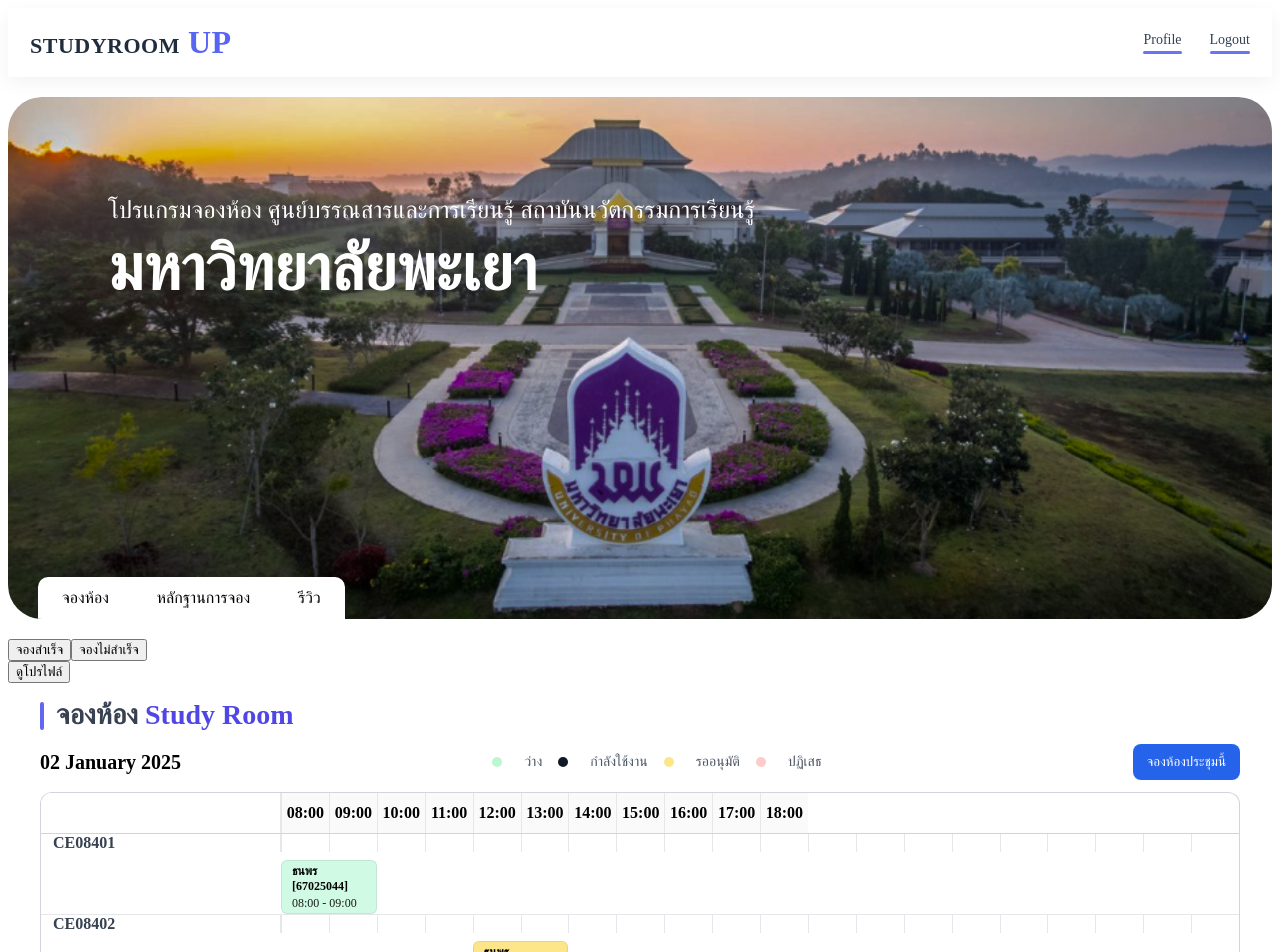
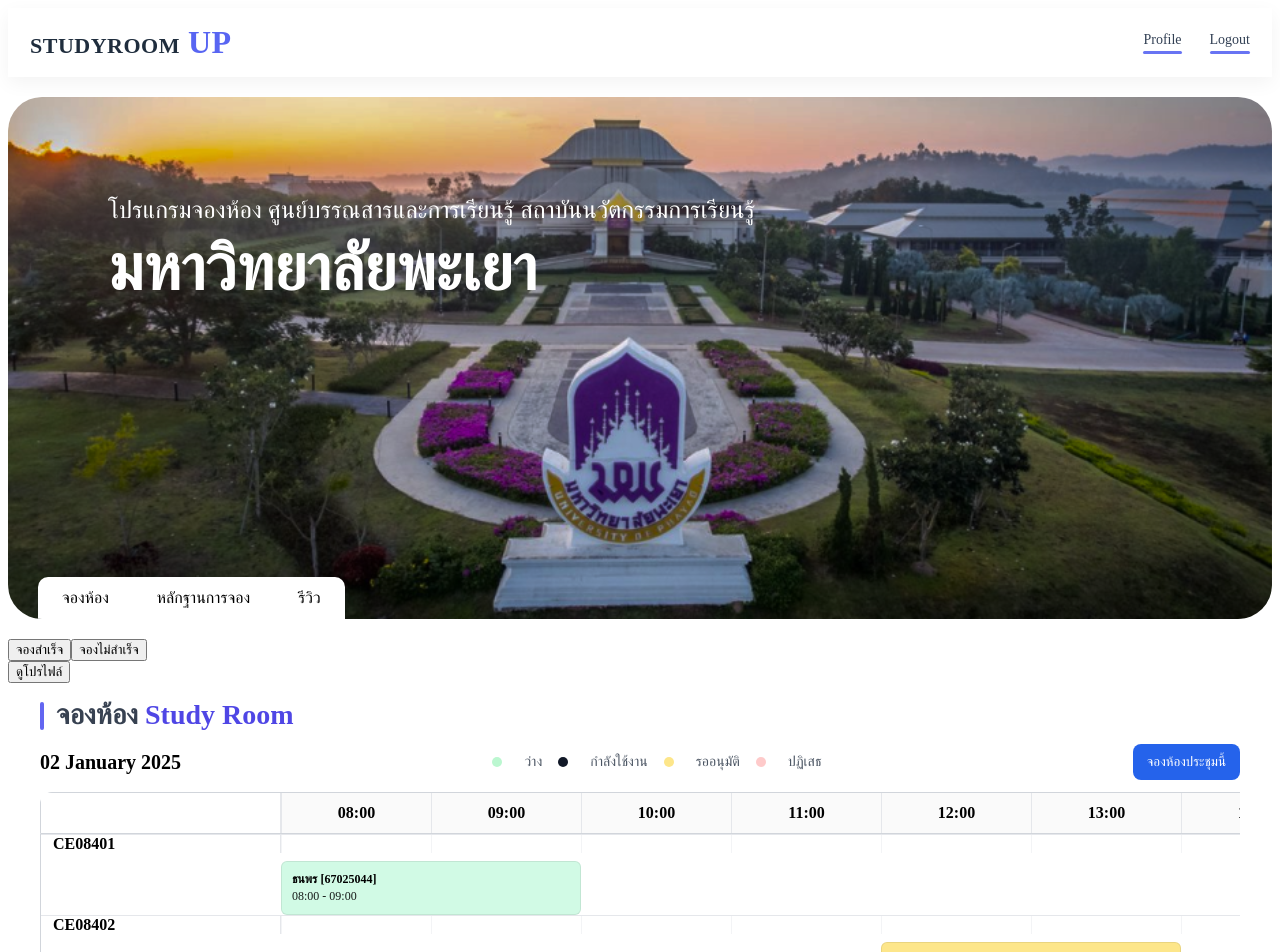
Before and after one commit to Altroria-Art/Booking_Room, a Vue app: page / in a window 1280 px wide. Shown: the top 952 px of the page. Built offline with nearby package versions, Linux system fonts and the light colour scheme.

Commit message:
Timeline page v.0.1

```diff
--- a/src/components/RoomSchedule.vue
+++ b/src/components/RoomSchedule.vue
@@ -3,61 +3,59 @@
 
 // กำหนดช่วงเวลา (ชั่วโมงเต็ม)
 const startHour = 8
-const endHour = 18   // 8.00–18.00
+const endHour   = 16   // 8.00–16.00
 
-// header เวลา
+// 1 ช่องเล็ก = 30 นาที
+const slotMinutes   = 30
+const slotsPerHour  = 60 / slotMinutes      // 2 ช่อง/ชม.
+const SLOT_W        = 150                   // px ต่อ 1 ช่องเล็ก (30 นาที)
+
+// จำนวนคอลัมน์ทั้งหมด (ช่องเล็ก)
+const colsCount = computed(() => (endHour - startHour) * slotsPerHour)
+
+// ความกว้างรวมของกริด (คอลัมน์ชื่อห้อง 240px + ช่องเล็กทั้งหมด)
+// หมายเหตุ: กล่อง .grid-head/.grid-body ใช้ box-sizing:border-box
+const INNER_W = computed(() => 240 + colsCount.value * SLOT_W)
+
+// ชั่วโมงสำหรับแสดง label
 const hours = computed(() => {
-  const arr = []
-  for (let h = startHour; h <= endHour; h++) arr.push(h)
-  return arr
+  const a = []
+  for (let h = startHour; h <= endHour; h++) a.push(h)
+  return a
 })
 
-// รายชื่อห้อง (แถวซ้าย)
+// รายชื่อห้อง
 const rooms = ref([
-  'CE08401', 'CE08402', 'CE08403', 'CE08404',
-  'CE08405', 'CE08406', 'CE08407', 'CE08408',
+  'CE08401','CE08402','CE08403','CE08404',
+  'CE08405','CE08406','CE08407','CE08408',
 ])
 
 // อีเวนต์ตัวอย่าง
-// room: ห้อง, start/end: เวลาในรูปแบบ 'HH:MM'
 const events = ref([
-  { room: 'CE08401', title: 'ธนพร [67025044]', start: '08:00', end: '09:00', status: 'free' },
-  { room: 'CE08402', title: 'ธนพร [67025044]', start: '10:00', end: '11:00', status: 'pending' },
-  { room: 'CE08403', title: 'ธนพร [67025044]', start: '08:00', end: '09:00', status: 'busy' },
-  { room: 'CE08403', title: 'ธนพร [67025044]', start: '11:00', end: '13:00', status: 'pending' },
-  { room: 'CE08405', title: 'ธนพร [67025044]', start: '08:00', end: '09:00', status: 'free' },
+  { room:'CE08401', title:'ธนพร [67025044]', start:'08:00', end:'09:00', status:'free' },
+  { room:'CE08402', title:'ธนพร [67025044]', start:'10:00', end:'11:00', status:'pending' },
+  { room:'CE08403', title:'ธนพร [67025044]', start:'08:00', end:'09:00', status:'busy' },
+  { room:'CE08403', title:'ธนพร [67025044]', start:'11:00', end:'13:00', status:'pending' },
+  { room:'CE08405', title:'ธนพร [67025044]', start:'08:00', end:'09:00', status:'free' },
 ])
 
-// แปลงเวลาเป็น “คอลัมน์” และความกว้าง (col-span) ของ grid
-// 1 ช่อง = 30 นาที (ละเอียดครึ่งชั่วโมง)
-const slotMinutes = 30
-const colsCount = computed(() => ((endHour - startHour) * 60) / slotMinutes)
-
-function parseHM(s) {
-  const [h, m] = s.split(':').map(Number)
-  return { h, m }
+function parseHM(s){ const [h,m] = s.split(':').map(Number); return {h,m} }
+function minutesFromStart(h,m){ return (h - startHour) * 60 + m }
+function toGridCol(timeStr){
+  const {h,m} = parseHM(timeStr)
+  const mins = minutesFromStart(h,m)
+  return Math.floor(mins / slotMinutes) + 1 // grid เริ่มที่ 1
 }
-function minutesFromStart(h, m) {
-  return (h - startHour) * 60 + m
-}
-function toGridCol(timeStr) {
-  const { h, m } = parseHM(timeStr)
-  const mins = minutesFromStart(h, m)
-  // +1 เพราะ grid-column เริ่มที่ 1
-  return Math.floor(mins / slotMinutes) + 1
-}
-function colSpan(startStr, endStr) {
+function colSpan(startStr,endStr){
   const s = parseHM(startStr), e = parseHM(endStr)
-  const mins = minutesFromStart(e.h, e.m) - minutesFromStart(s.h, s.m)
+  const mins = minutesFromStart(e.h,e.m) - minutesFromStart(s.h,s.m)
   return Math.max(1, Math.ceil(mins / slotMinutes))
 }
-
-// จัดสีตามสถานะ
-function statusClass(st) {
-  switch (st) {
-    case 'free': return 'ev-free'        // เขียวอ่อน
-    case 'busy': return 'ev-busy'        // ดำ
-    case 'pending': return 'ev-pending'  // ส้มอ่อน
+function statusClass(st){
+  switch(st){
+    case 'free': return 'ev-free'
+    case 'busy': return 'ev-busy'
+    case 'pending': return 'ev-pending'
     default: return ''
   }
 }
@@ -65,7 +63,6 @@
 
 <template>
   <section class="wrap">
-
     <!-- หัวข้อ -->
     <div class="section-title">
       <span class="bar"></span>
@@ -75,54 +72,57 @@
     <!-- แถบวันที่ + ปุ่ม + legend -->
     <div class="toolbar">
       <div class="date">02 January 2025</div>
-
       <div class="legend">
         <span class="dot dot-free"></span> ว่าง
         <span class="dot dot-busy"></span> กำลังใช้งาน
         <span class="dot dot-pending"></span> รออนุมัติ
         <span class="dot dot-deny"></span> ปฏิเสธ
       </div>
-
       <button class="primary">จองห้องประชุมนี้</button>
     </div>
 
-    <!-- ตาราง (หัวเวลา) -->
-    <div class="grid-head" :style="{ gridTemplateColumns: `240px repeat(${colsCount}, 1fr)` }">
+    <!-- ตัวห่อสกรอลล์ ‘เดียวกัน’ -->
+    <div class="scroll-x">
+      <!-- หัวเวลา -->
+      <div
+        class="grid-head"
+        :style="{
+          width: INNER_W + 'px',
+          gridTemplateColumns: `240px repeat(${colsCount}, ${SLOT_W}px)`
+        }"
+      >
         <div class="corner"></div>
         <div v-for="h in hours" :key="h" class="head-hour">
           {{ String(h).padStart(2,'0') }}:00
         </div>
       </div>
 
-    <!-- ตาราง body -->
-    <div class="grid-body">
+      <!-- ตัวตาราง -->
+      <div class="grid-body" :style="{ width: INNER_W + 'px' }">
         <div
           v-for="room in rooms"
           :key="room"
           class="row"
-        :style="{ gridTemplateColumns: `240px repeat(${colsCount}, 1fr)` }"
+          :style="{ gridTemplateColumns: `240px repeat(${colsCount}, ${SLOT_W}px)` }"
         >
-        <!-- เซลล์ชื่อห้อง (คอลัมน์ซ้าย) -->
+          <!-- คอลัมน์ชื่อห้อง -->
           <div class="room">{{ room }}</div>
 
-        <!-- เส้นแบ็คกราวด์ช่องเวลา -->
-        <template v-for="c in colsCount" :key="c">
-          <div class="cell"></div>
-        </template>
+          <!-- ช่องเวลา (เส้นพื้นหลัง) -->
+          <div v-for="c in colsCount" :key="c" class="cell"></div>
 
-        <!-- อีเวนต์ของห้องนั้น -->
-        <template v-for="ev in events.filter(e => e.room === room)" :key="ev.title + ev.start">
+          <!-- อีเวนต์ -->
           <div
+            v-for="ev in events.filter(e => e.room === room)"
+            :key="ev.title + ev.start"
             class="event"
             :class="statusClass(ev.status)"
-            :style="{
-              gridColumn: `${toGridCol(ev.start)+1} / span ${colSpan(ev.start, ev.end)}`,
-            }"
+            :style="{ gridColumn: `${1 + toGridCol(ev.start)} / span ${colSpan(ev.start, ev.end)}` }"
           >
             <div class="ev-title">{{ ev.title }}</div>
             <div class="ev-time">{{ ev.start }} - {{ ev.end }}</div>
           </div>
-        </template>
+        </div>
       </div>
     </div>
   </section>
@@ -149,42 +149,59 @@
 .dot-deny{ background:#fecaca; }
 .primary{ background:#2563eb; color:#fff; border:none; border-radius:8px; padding:10px 14px; cursor:pointer; }
 
-/* grid head */
-.grid-head {
-  display: grid;
-  align-items: center;
+/* ตัวห่อที่มีสกรอลล์แนวนอนร่วมกัน */
+.scroll-x{
+  width:100%;
+  overflow-x:auto;            /* เลื่อนซ้าย-ขวาร่วมกัน */
+}
+
+/* สำคัญ: ให้ width รวม border/padding ไม่บวกเพิ่ม */
+.grid-head,
+.grid-body,
+.row{
+  box-sizing: border-box;
+  column-gap: 0;              /* ไม่ให้มีช่องว่างเพิ่ม */
+}
+
+/* ให้หัวเวลา “ลอยติดบน” เวลาเลื่อนแนวตั้ง */
+.grid-head{
+  position: sticky;
+  top: 0;
+  z-index: 2;                 /* ให้อยู่เหนือ event */
+  display:grid;
   border:1px solid #d1d5db;
   border-bottom:none;
   border-radius:12px 12px 0 0;
-  overflow:hidden;
   background:#fff;
 }
-.grid-head .corner { background:#fff; height:40px; display:flex; align-items:center; padding-left:12px; border-right:1px solid #e5e7eb; }
-.grid-head .head-hour {
+.grid-head .corner{ height:40px; border-right:1px solid #e5e7eb; background:#fff; }
+.grid-head .head-hour{
   height:40px; display:flex; align-items:center; justify-content:center;
   font-weight:700; border-left:1px solid #e5e7eb; background:#fafafa;
 }
 
 /* grid body */
-.grid-body {
+.grid-body{
   border:1px solid #d1d5db;
   border-radius:0 0 12px 12px;
-  overflow:auto;
-  max-height: 520px;      /* เลื่อนภายในได้เหมือนภาพตัวอย่าง */
 }
-.row {
-  display: grid;
-  position:relative;
+
+/* แถว */
+.row{
+  display:grid;
   min-height:64px;
   border-top:1px solid #e5e7eb;
 }
-.row:first-child { border-top:none; }
-.room {
-  display:flex; align-items:center; justify-content:flex-start;
-  padding:0 12px; font-weight:600; color:#374151; background:#fff;
-  border-right:1px solid #e5e7eb;
+
+/* คอลัมน์ชื่อห้อง */
+.room{
+  background:#fff; border-right:1px solid #e5e7eb;
+  display:flex; align-items:center; padding:0 12px; font-weight:600;
 }
-.cell { border-left:1px solid #e5e7eb; background: #ffffff; }
+
+/* ช่องเวลา (เส้นพื้นหลัง) */
+.cell{ border-left:1px solid #f3f4f6; }
+.row > .cell:last-child{ border-right:0; } /* กันความกว้างล้นด้านขวา */
 
 /* event bar */
 .event {
@@ -199,12 +216,10 @@
   border:1px solid rgba(0,0,0,.08);
 }
 .ev-title { font-size:12px; font-weight:700; }
-.ev-time { font-size:12px; opacity:.9; }
+.ev-time  { font-size:12px; opacity:.9; }
 
 /* สีตามสถานะ */
-.ev-free   { background:#d1fae5; }   /* เขียวอ่อน */
-.ev-busy   { background:#111827; color:#fff; }
-.ev-pending{ background:#fde68a; }
-
-/* ปรับตัวหนังสือหัวบนภาพให้ใหญ่ขึ้น/สวย (ถ้าอยากใช้ร่วมกับ Hero) */
+.ev-free    { background:#d1fae5; }
+.ev-busy    { background:#111827; color:#fff; }
+.ev-pending { background:#fde68a; }
 </style>
```
Lines whose indentation alone changed are shown as unchanged.
